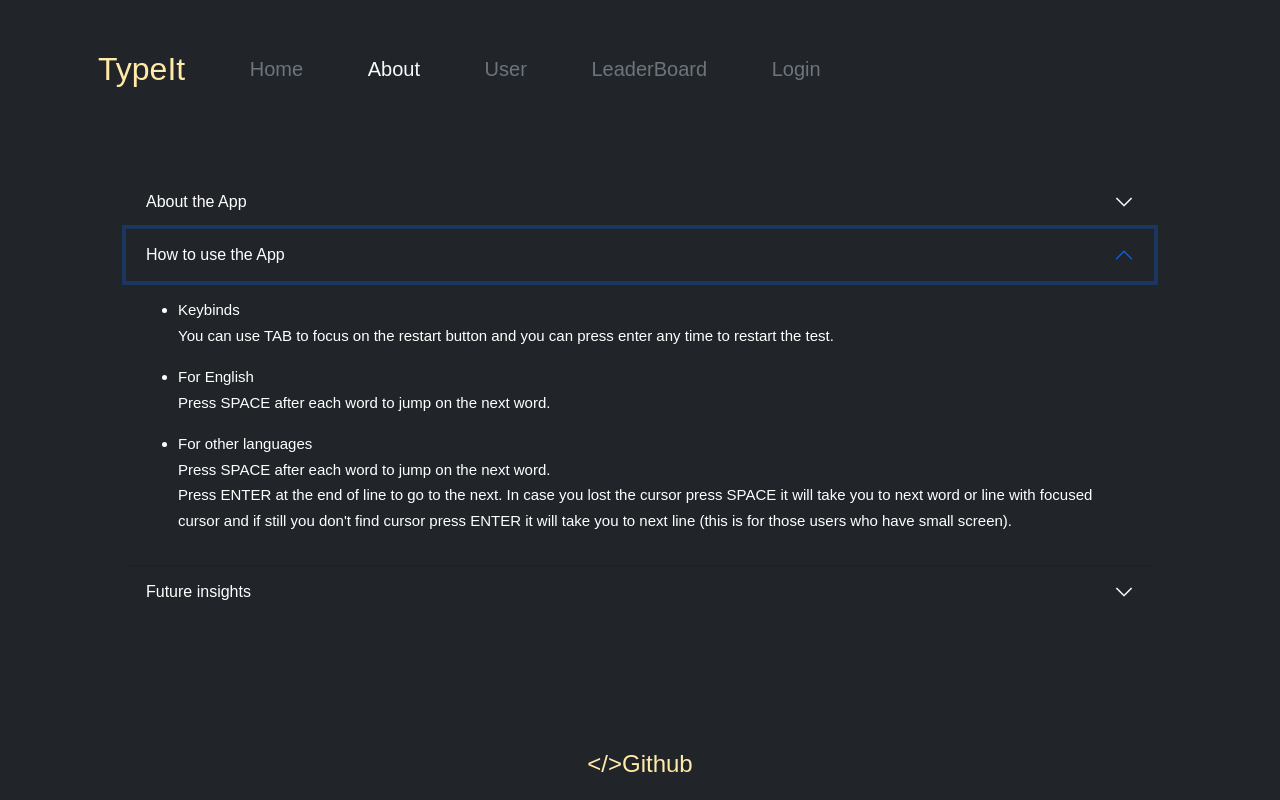
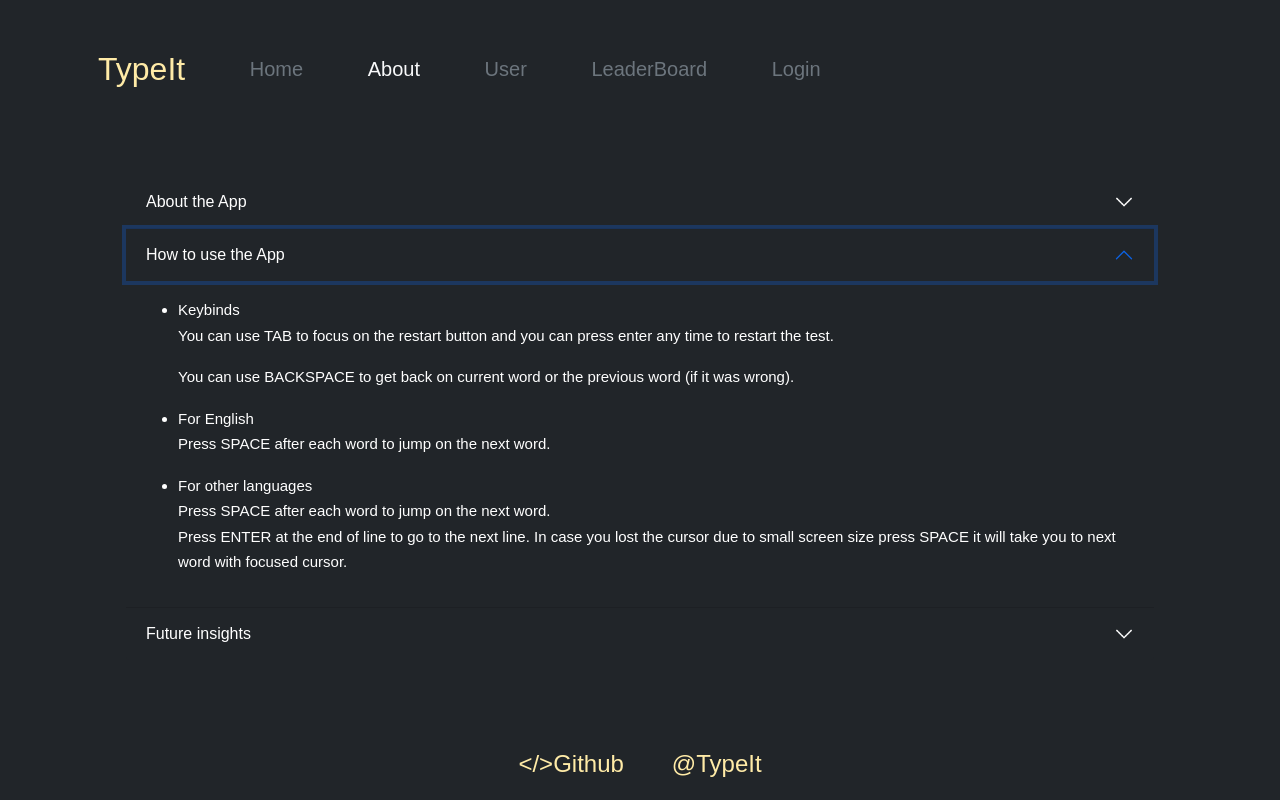
Before and after one commit to nitish-420/typeIt-frontend, a React (Create React App) app: page /about in a window 1280 px wide. Both pictures are taken after a click on the button "How to use the App". Built offline with nearby package versions, Linux system fonts and the light colour scheme.

Commit message:
few updates and added icon for update user part also

```diff
--- a/src/components/About.jsx
+++ b/src/components/About.jsx
@@ -51,6 +51,7 @@ const About = () => {
                         <ul>
                                 <li>Keybinds</li>
                                     <p>You can use TAB to focus on the restart button and you can press enter any time to restart the test.</p>
+                                    <p>You can use BACKSPACE to get back on current word or the previous word (if it was wrong).</p>
                                 <li>For English</li>
                                     <p>
                                         Press SPACE after each word to jump on the next word.
@@ -59,7 +60,7 @@ const About = () => {
                                     <p>
                                         Press SPACE after each word to jump on the next word.
                                         <br/>
-                                        Press ENTER at the end of line to go to the next. In case you lost the cursor press SPACE it will take you to next word or line with focused cursor and if still you don't find cursor press ENTER it will take you to next line (this is for those users who have small screen).
+                                        Press ENTER at the end of line to go to the next line. In case you lost the cursor due to small screen size press SPACE it will take you to next word with focused cursor.
 
                                     </p>
 
--- a/src/components/Footer.jsx
+++ b/src/components/Footer.jsx
@@ -8,8 +8,9 @@ export default function Footer() {
 	})
 
     return (
-        <div className={`${testState ? "d-none":" m-0 p-0 text-center"}`} >
-            <a rel="noreferrer" target="_blank" className='d-inline-block text-center fs-4 p-0' href="https://github.com/nitish-420/typeIt-frontend" style={{textDecoration:"none",cursor:"pointer",color:"#ffeba7"}}>{"</>"}Github</a>
+        <div className={`${testState ? "d-none":" m-0 p-0 d-flex flex-row justify-content-center"}`} >
+            <a rel="noreferrer"  target="_blank" className='d-inline-block text-center fs-4 p-0 mx-4' href="https://github.com/nitish-420/typeIt-frontend" style={{textDecoration:"none",cursor:"pointer",color:"#ffeba7"}}>{"</>"}Github</a>
+            <a rel="noreferrer"  target="_blank" className='d-inline-block text-center fs-4 p-0 mx-4' href = "mailto: teamTypeIt@outlook.com" style={{textDecoration:"none",cursor:"pointer",color:"#ffeba7"}}>@TypeIt</a>
         </div>
     )
 }
--- a/src/components/Navbar.jsx
+++ b/src/components/Navbar.jsx
@@ -4,7 +4,7 @@ import { useDispatch ,useSelector} from "react-redux";
 
 
 import { showAlert,setTime,setLanguage,resetCurrentUser, setGuest } from "../actions";
-
+import editUser from "../Image/editUser.png"
 
 function Navbar(props) {
 
@@ -59,7 +59,7 @@ function Navbar(props) {
                         }
                     </div>
                 </div>
-                <div className="col-1">
+                <div className={` ${(location.pathname==='/user' || location.pathname==="/updateuser") ? "d-none" : "col-1"}`}>
                     <div className={` ${(!testState && location.pathname==='/') ? "d-lg-none" : "d-none"} `}>
                         <button className="navbar-toggler" type="button" data-bs-toggle="offcanvas" data-bs-target="#offcanvasRight" aria-controls="offcanvasRight" aria-expanded="false" aria-label="Toggle navigation">
                             <span className="navbar-toggler-icon "></span>
@@ -91,6 +91,11 @@ function Navbar(props) {
                         </div>
                     </div>
                 </div>
+                <div className={` col-1 col-md-2 col-lg-4 m-0 p-0 ${(!guestState && (location.pathname==='/user' || location.pathname==="/updateuser")) ? "d-flex justify-content-end" : "d-none"}`} >
+                    <Link to="/updateuser" >
+                    <img  src={editUser} alt="Edit" width="30" height="30"/>
+                    </Link>
+                </div>
                 <div className={`col-3 ${(!testState && location.pathname==='/') ? "d-none d-lg-flex" : "d-none"} flex-column justify-content-between`} style={{fontSize:"0.8rem"}}>
                     <div className="d-flex flex-row justify-content-end align-items-center ">
                         <div className={`mx-1 p-0  nav-link ${timeState===15 ? "text-light fs-6" : "text-muted"}`} onClick={()=>dispatch(setTime(15))} >15</div>
@@ -106,9 +111,7 @@ function Navbar(props) {
                         <div className={`mx-1 p-0  nav-link ${languageState==="Java" ? "text-light fs-6" : "text-muted"}`} onClick={()=>dispatch(setLanguage("Java"))} >Java</div>
                     </div>
                 </div>
-                <div className={`col-2 me-0 ${(!guestState && location.pathname==='/user') ? "fs-5" : "d-none"}`} >
-                    <Link className={`m-0 p-0 nav-link ${location.pathname==="/updateuser" ? "text-light navbar-brand " : "text-muted"}`} to="/updateUser" >Update User</Link>
-                </div>
+
             </nav>
         </div>
     )
--- a/src/components/UpdateUser.jsx
+++ b/src/components/UpdateUser.jsx
@@ -187,7 +187,10 @@ export default function UpdateUser() {
         }
         else if(userName.length<3 || userName.length>15){
             dispatch(showAlert("Length of username should be between 3-15","danger",2000))
-
+        }
+        else if(userState.userName===userName && userState.lName===lName && userState.fName===fName){
+            dispatch(showAlert("Updated name successfully","success"))
+            history.push("/user")
         }
         else{
             setLoaderState(false)
--- a/src/components/User.jsx
+++ b/src/components/User.jsx
@@ -26,6 +26,11 @@ export default function User() {
     guestState=useSelector((state)=>{
         return state.handleGuestState
     })
+
+    if(guestState){
+        history.push("/login")
+        dispatch(showAlert("Please Log In first.","warning","2500"))
+    }
 
     userState=useSelector((state)=>{
         return state.handleUserState
```
Also changed, not shown: src/Image/editUser.png (added).
